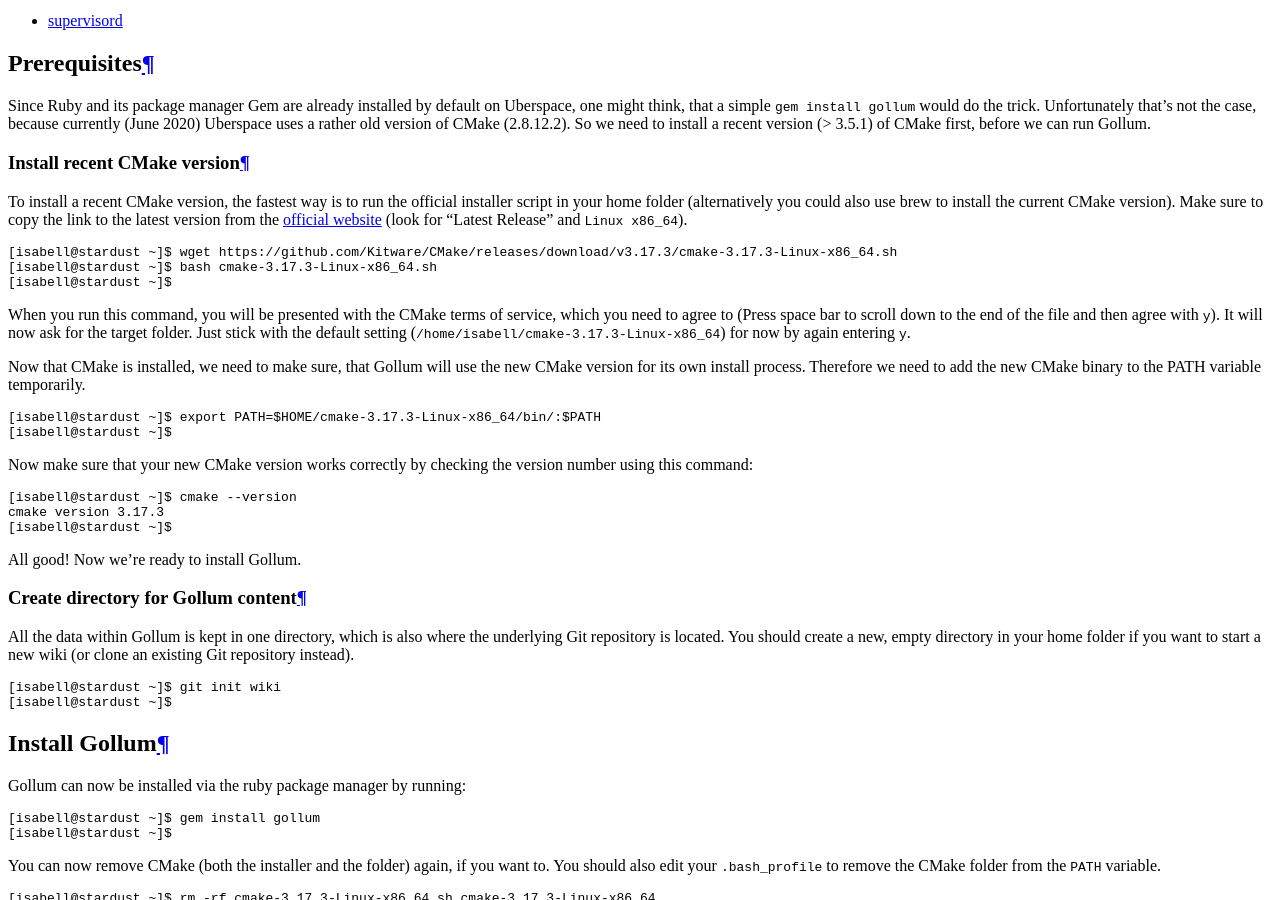
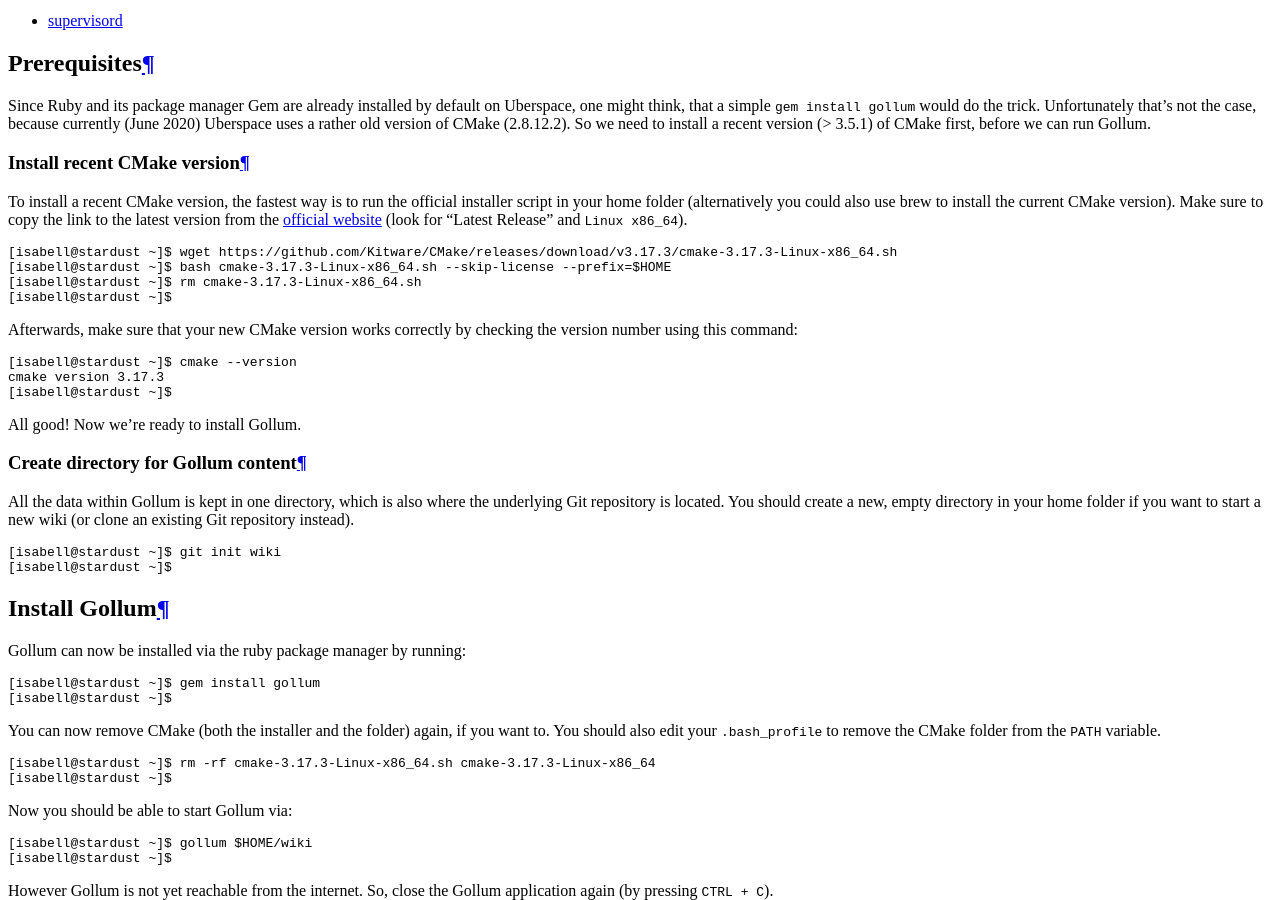
Before and after one commit to Uberspace/lab, a Sphinx documentation site: the page built from source/guide_gollum.rst, in a window 1280 px wide and 900 px high, scrolled down 3986 px. Built offline with Sphinx 7.4.7 and the Read the Docs theme 2.0.0, drawn with Linux system fonts in a browser that asks for light colours.

Commit message:
[gollum] simplfy cmake installation

```diff
--- a/source/guide_gollum.rst
+++ b/source/guide_gollum.rst
@@ -38,19 +38,11 @@
 ::
 
   [isabell@stardust ~]$ wget https://github.com/Kitware/CMake/releases/download/v3.17.3/cmake-3.17.3-Linux-x86_64.sh
-  [isabell@stardust ~]$ bash cmake-3.17.3-Linux-x86_64.sh
+  [isabell@stardust ~]$ bash cmake-3.17.3-Linux-x86_64.sh --skip-license --prefix=$HOME
+  [isabell@stardust ~]$ rm cmake-3.17.3-Linux-x86_64.sh
   [isabell@stardust ~]$
 
-When you run this command, you will be presented with the CMake terms of service, which you need to agree to (Press space bar to scroll down to the end of the file and then agree with ``y``). It will now ask for the target folder. Just stick with the default setting (``/home/isabell/cmake-3.17.3-Linux-x86_64``) for now by again entering ``y``.
-
-Now that CMake is installed, we need to make sure, that Gollum will use the new CMake version for its own install process. Therefore we need to add the new CMake binary to the PATH variable temporarily.
-
-::
-
-  [isabell@stardust ~]$ export PATH=$HOME/cmake-3.17.3-Linux-x86_64/bin/:$PATH
-  [isabell@stardust ~]$
-
-Now make sure that your new CMake version works correctly by checking the version number using this command:
+Afterwards, make sure that your new CMake version works correctly by checking the version number using this command:
 
 ::
 
```
